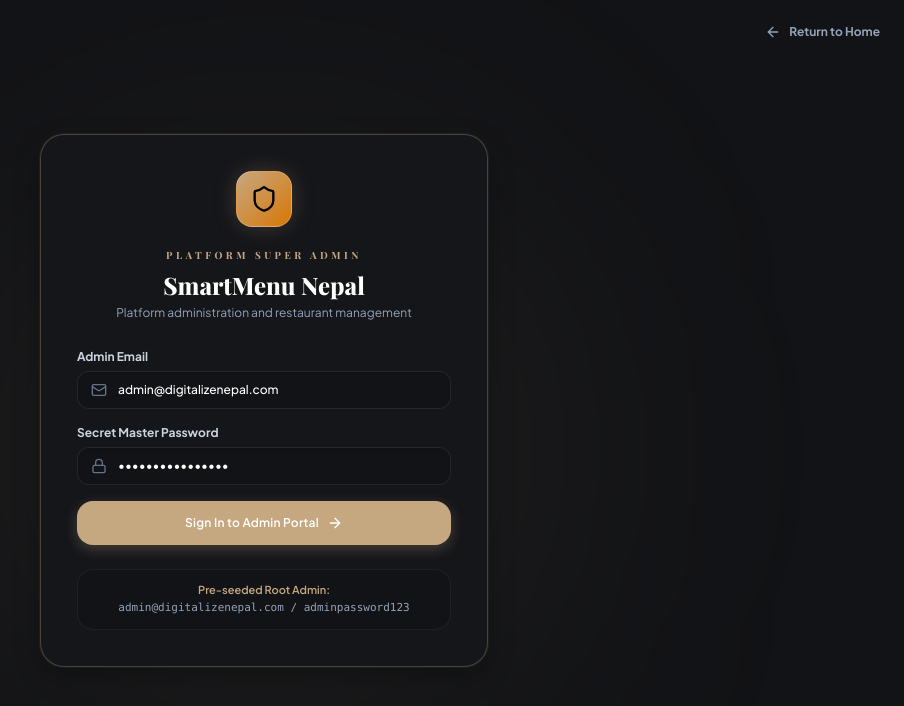
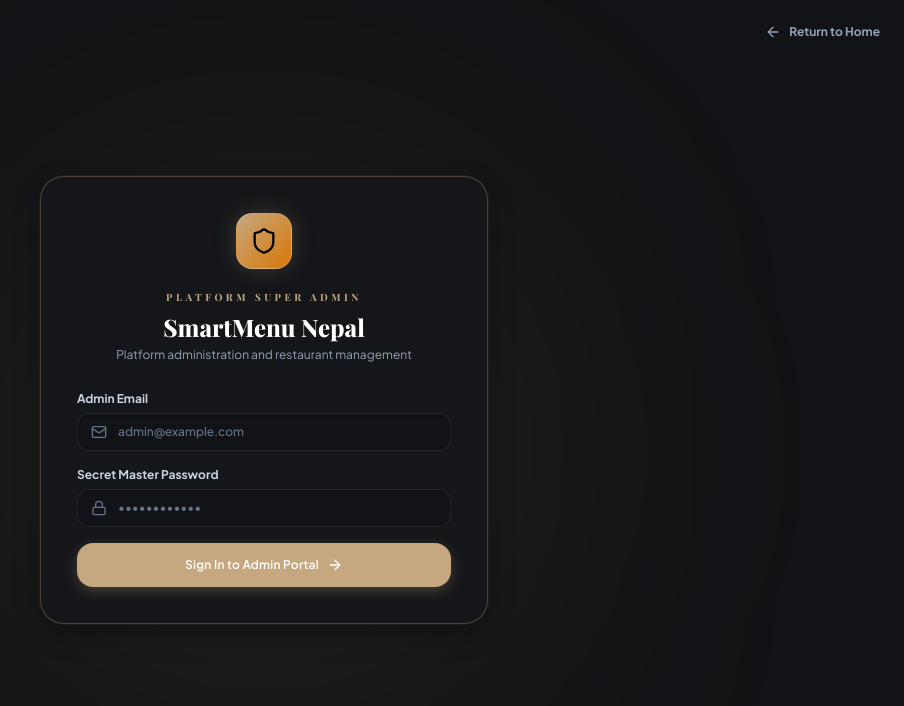
Before and after one commit to SimonDBista/Smartmenunepal, a Next.js app: page /admin/login in a window 1280 px wide. Shown: the top 706 px of the page, without its empty margins (376-1280 px from the left). Built offline with nearby package versions, Linux system fonts and the light colour scheme; a web font is replaced by a local one.

Commit message:
fix(security): remove hardcoded admin and staff credentials from login pages

```diff
--- a/src/app/admin/login/page.tsx
+++ b/src/app/admin/login/page.tsx
@@ -7,8 +7,8 @@ import { Shield, Lock, Mail, AlertCircle, ArrowRight, ArrowLeft } from 'lucide-r
 
 export default function AdminLoginPage() {
   const router = useRouter();
-  const [email, setEmail] = useState('admin@digitalizenepal.com');
-  const [password, setPassword] = useState('adminpassword123');
+  const [email, setEmail] = useState('');
+  const [password, setPassword] = useState('');
   const [loading, setLoading] = useState(false);
   const [error, setError] = useState<string | null>(null);
 
@@ -93,7 +93,7 @@ export default function AdminLoginPage() {
                 required
                 value={email}
                 onChange={(e) => setEmail(e.target.value)}
-                placeholder="admin@digitalizenepal.com"
+                placeholder="admin@example.com"
                 className="w-full pl-10 pr-4 py-2.5 bg-dark-900 border border-white/[0.08] rounded-xl text-xs text-white placeholder-slate-500 focus:outline-none focus:border-gold-500 shadow-inner font-medium"
               />
             </div>
@@ -126,10 +126,7 @@ export default function AdminLoginPage() {
           </button>
         </form>
 
-        <div className="mt-6 p-3 rounded-2xl bg-dark-900 border border-white/[0.06] text-center text-[11px] text-slate-400">
-          <span className="font-semibold text-gold-400">Pre-seeded Root Admin:</span>
-          <p className="mt-0.5 font-mono">admin@digitalizenepal.com / adminpassword123</p>
-        </div>
+
       </div>
     </div>
   );
--- a/src/app/dashboard/login/page.tsx
+++ b/src/app/dashboard/login/page.tsx
@@ -7,9 +7,9 @@ import { User, Lock, AlertCircle, Check, ArrowLeft, Utensils } from 'lucide-reac
 
 export default function HotelLoginPage() {
   const router = useRouter();
-  const [email, setEmail] = useState('sitan@sekuwacornor.com');
-  const [password, setPassword] = useState('password123');
-  const [rememberMe, setRememberMe] = useState(true);
+  const [email, setEmail] = useState('');
+  const [password, setPassword] = useState('');
+  const [rememberMe, setRememberMe] = useState(false);
   const [loading, setLoading] = useState(false);
   const [error, setError] = useState<string | null>(null);
 
@@ -158,11 +158,7 @@ export default function HotelLoginPage() {
           </div>
         </form>
 
-        {/* Demo Credentials Box */}
-        <div className="mt-6 p-3 rounded-2xl bg-[#111216] border border-gold-400/25 text-center text-[11px] text-gold-400">
-          <p className="font-semibold">Pre-loaded Demo Credentials:</p>
-          <p className="text-stone-400 mt-0.5 font-mono text-[10px]">sitan@sekuwacornor.com | password123</p>
-        </div>
+
       </div>
     </div>
   );
```
